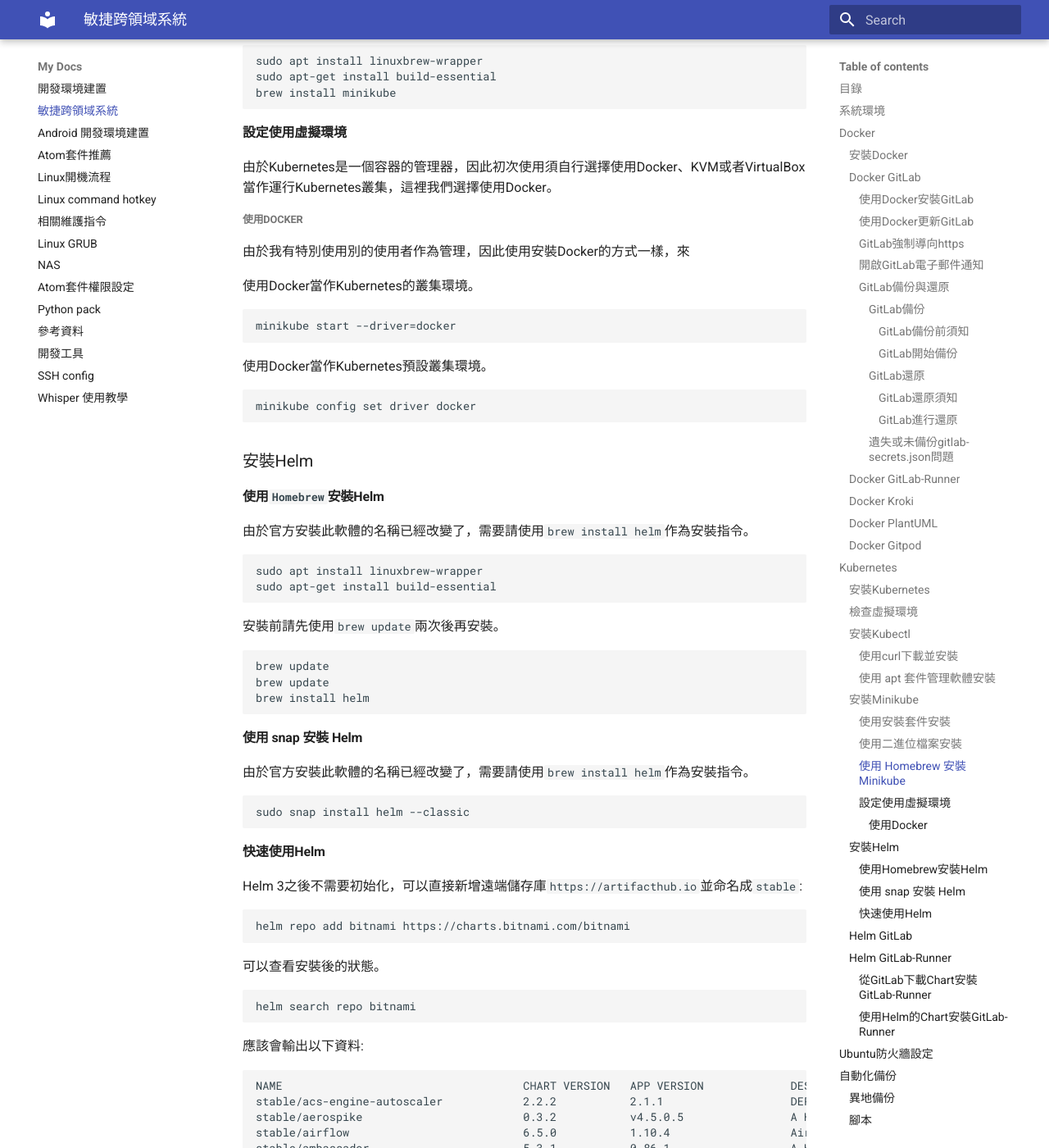
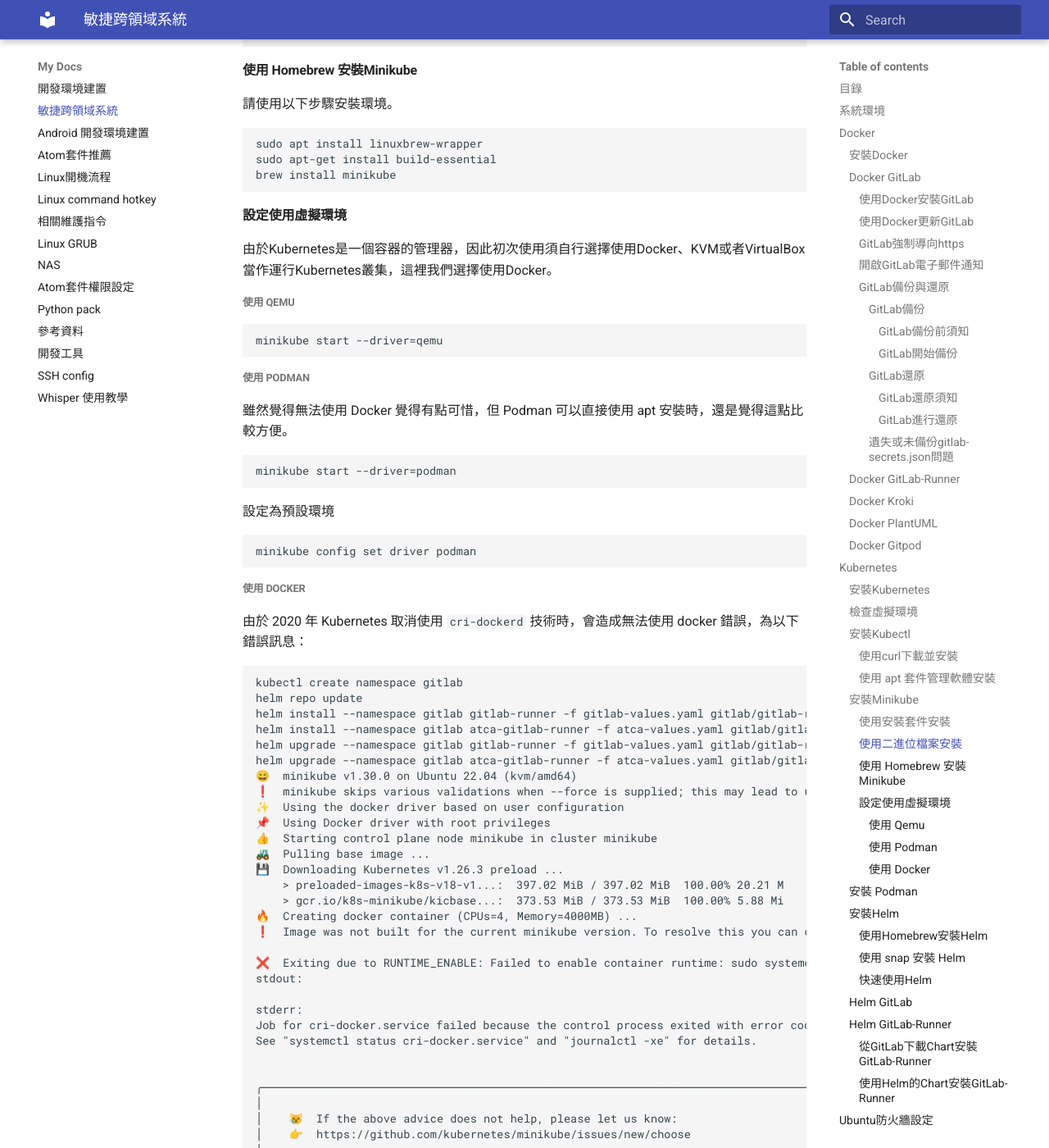
Before and after one commit to TSVS-Special-Topic-Group/Development-Environment-Build, an MkDocs documentation site: the page built from docs/agile-interdisciplinary-system.md, in a window 1280 px wide and 1400 px high, scrolled down 15896 px. Shown: the whole window at 82% size. Built offline with MkDocs 1.6.1 and Material for MkDocs 9.7.7, drawn with Linux system fonts in a browser that asks for light colours; some of the changed text lies outside the part shown.

Commit message:
Relate # ! 提交將更新說明與紀錄相關資訊
修改項目:

模組:

````diff
--- a/docs/agile-interdisciplinary-system.md
+++ b/docs/agile-interdisciplinary-system.md
@@ -41,7 +41,10 @@
       - [使用二進位檔案安裝](#使用二進位檔案安裝)
       - [使用 Homebrew 安裝Minikube](#使用-homebrew-安裝minikube)
       - [設定使用虛擬環境](#設定使用虛擬環境)
-        - [使用Docker](#使用docker)
+        - [使用 Qemu](#使用-qemu)
+        - [使用 Podman](#使用-podman)
+        - [使用 Docker](#使用-docker)
+    - [安裝 Podman](#安裝-podman)
     - [安裝Helm](#安裝helm)
       - [使用`Homebrew`安裝Helm](#使用homebrew安裝helm)
       - [使用 snap 安裝 Helm](#使用-snap-安裝-helm)
@@ -699,20 +702,100 @@
 
 由於Kubernetes是一個容器的管理器，因此初次使用須自行選擇使用Docker、KVM或者VirtualBox當作運行Kubernetes叢集，這裡我們選擇使用Docker。
 
-##### 使用Docker
+##### 使用 Qemu
 
-由於我有特別使用別的使用者作為管理，因此使用安裝Docker的方式一樣，來
+```bash
+minikube start --driver=qemu
+```
 
-使用Docker當作Kubernetes的叢集環境。
+##### 使用 Podman
+
+雖然覺得無法使用 Docker 覺得有點可惜，但 Podman 可以直接使用 apt 安裝時，還是覺得這點比較方便。
+
+```bash
+minikube start --driver=podman
+```
+
+設定為預設環境
+
+```bash
+minikube config set driver podman
+```
+
+##### 使用 Docker
+
+由於 2020 年 Kubernetes 取消使用 `cri-dockerd` 技術時，會造成無法使用 docker 錯誤，為以下錯誤訊息：
+
+```text
+kubectl create namespace gitlab
+helm repo update
+helm install --namespace gitlab gitlab-runner -f gitlab-values.yaml gitlab/gitlab-runner
+helm install --namespace gitlab atca-gitlab-runner -f atca-values.yaml gitlab/gitlab-runner
+helm upgrade --namespace gitlab gitlab-runner -f gitlab-values.yaml gitlab/gitlab-runner
+helm upgrade --namespace gitlab atca-gitlab-runner -f atca-values.yaml gitlab/gitlab-runner
+😄  minikube v1.30.0 on Ubuntu 22.04 (kvm/amd64)
+❗  minikube skips various validations when --force is supplied; this may lead to unexpected behavior
+✨  Using the docker driver based on user configuration
+📌  Using Docker driver with root privileges
+👍  Starting control plane node minikube in cluster minikube
+🚜  Pulling base image ...
+💾  Downloading Kubernetes v1.26.3 preload ...
+    > preloaded-images-k8s-v18-v1...:  397.02 MiB / 397.02 MiB  100.00% 20.21 M
+    > gcr.io/k8s-minikube/kicbase...:  373.53 MiB / 373.53 MiB  100.00% 5.88 Mi
+🔥  Creating docker container (CPUs=4, Memory=4000MB) ...
+❗  Image was not built for the current minikube version. To resolve this you can delete and recreate your minikube cluster using the latest images. Expected minikube version: v1.29.0 -> Actual minikube version: v1.30.0
+
+❌  Exiting due to RUNTIME_ENABLE: Failed to enable container runtime: sudo systemctl restart cri-docker: Process exited with status 1
+stdout:
+
+stderr:
+Job for cri-docker.service failed because the control process exited with error code.
+See "systemctl status cri-docker.service" and "journalctl -xe" for details.
+
+
+╭───────────────────────────────────────────────────────────────────────────────────────────╮
+│                                                                                           │
+│    😿  If the above advice does not help, please let us know:                             │
+│    👉  https://github.com/kubernetes/minikube/issues/new/choose                           │
+│                                                                                           │
+│    Please run `minikube logs --file=logs.txt` and attach logs.txt to the GitHub issue.    │
+│                                                                                           │
+╰───────────────────────────────────────────────────────────────────────────────────────────╯
+
+The connection to the server localhost:8080 was refused - did you specify the right host or port?
+Error: no repositories found. You must add one before updating
+Error: INSTALLATION FAILED: repo gitlab not found
+Error: INSTALLATION FAILED: repo gitlab not found
+Error: repo gitlab not found
+Error: repo gitlab not found
+```
+
+未來則會找時間研究使用 `containerd` 建置虛擬環境，我相信 GitLab 上面都會有說明。
+
+另外，礙於目前時間，因此目前還是暫時使用Docker安裝，使用 Docker 當作 Kubernetes 的叢集環境。
 
 ```bash
 minikube start --driver=docker
 ```
 
-使用Docker當作Kubernetes預設叢集環境。
+對於新的裝置，建議將預設機器使用 `None` ，後續才可以將 Docker 當作 Kubernetes 叢集環境。
 
 ```bash
-minikube config set driver docker
+minikube config set driver none
+```
+
+另一個作法是將版本下降，往回到 `1.22.0` 版本。
+
+```bash
+minikube start --driver=none --kubernetes-version v1.22.0 --extra-config kubeadm.ignore-preflight-errors=SystemVerification
+```
+
+不過目前暫時尚未使用過，也可能不打算測試，應該會改為使用新技術，也發現 `kvm2` 、 `qemu` 等，感覺使用這些會很有趣。
+
+### 安裝 Podman
+
+```bash
+sudo apt-get -y install podman
 ```
 
 ### 安裝Helm
@@ -902,6 +985,7 @@
 ```
 
 ## Ubuntu防火牆設定
+
 可以先查看是否啟動防火牆。
 
 ```
@@ -1130,3 +1214,12 @@
   - https://ddclient.net/
   - https://blog.cre0809.com/archives/231
   - https://support.google.com/domains/answer/6147083?authuser=0&hl=zh-Hant#zippy=%2C%E5%9C%A8%E9%96%98%E9%81%93%E4%B8%BB%E6%A9%9F%E6%88%96%E4%BC%BA%E6%9C%8D%E5%99%A8%E4%B8%AD%E8%A8%AD%E5%AE%9A%E7%94%A8%E6%88%B6%E7%AB%AF%E7%A8%8B%E5%BC%8F
+- Kubernetes 取消對於 Docker 支援
+  - [The Future of Dockershim is cri-dockerd](https://www.mirantis.com/blog/the-future-of-dockershim-is-cri-dockerd/)
+  - [none](https://minikube.sigs.k8s.io/docs/drivers/none/#requirements)
+  - [unable to start minikube with docker without cri-dockerd](https://github.com/kubernetes/minikube/issues/14410)
+  - [K8s 宣布與 Dockershim 分手，Docker 用戶該怎麼辦？](https://www.geminiopencloud.com/zh-tw/blog/dockershim-removed/)
+  - [K8s 終將廢棄 docker，TKE 早已支援 containerd](https://www.gushiciku.cn/pl/gpmw/zh-tw)
+- podman
+  - [podman.io](https://podman.io/)
+  - [Podman Installation Instructions](https://podman.io/getting-started/installation)
````
